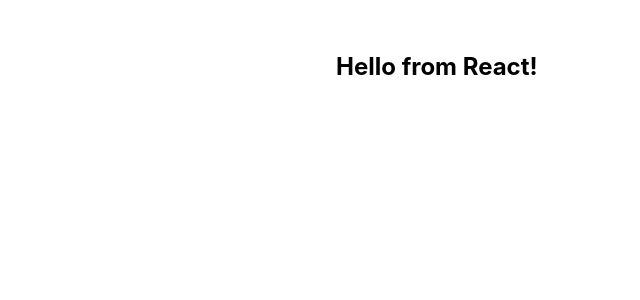
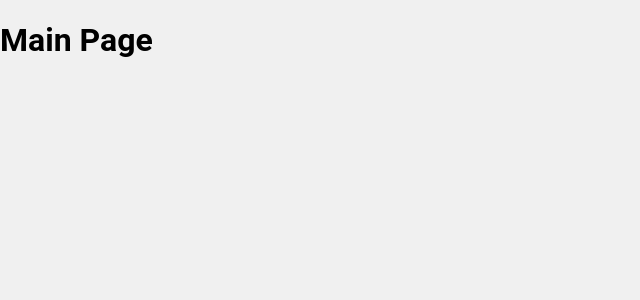
Before and after one commit to enVId-tech/DB-Reader-Electron-App, a React (Vite) app: page / in a window 1280 px wide. Shown: the top 300 px of the page, without its empty margins (0-640 px from the left). Built offline with nearby package versions, Linux system fonts and the light colour scheme.

Commit message:
feat(global): work on adding components to desktop app
Worked on adding React components to main page to render on desktop app

```diff
--- a/index.html
+++ b/index.html
@@ -2,12 +2,9 @@
 <html>
   <head>
     <meta charset="UTF-8" />
-    <title>Hello World!</title>
-
+    <title>Database Reader</title>
   </head>
   <body>
-    <h1>💖 Hello World!</h1>
-    <p>Welcome to your Electron application.</p>
     <script type="module" src="/src/renderer.ts"></script>
   </body>
 </html>
--- a/src/app.tsx
+++ b/src/app.tsx
@@ -1,4 +1,5 @@
-import { createRoot } from 'react-dom/client';
+import {createRoot, Root} from 'react-dom/client';
+import Main from "./pages/Main";
 
-const root = createRoot(document.body);
-root.render(<h2>Hello from React!</h2>);
+const root: Root = createRoot(document.body);
+root.render(<Main/>);
--- a/src/index.css
+++ /dev/null
@@ -1,7 +0,0 @@
-body {
-  font-family: -apple-system, BlinkMacSystemFont, 'Segoe UI', Roboto, Helvetica,
-    Arial, sans-serif;
-  margin: auto;
-  max-width: 38rem;
-  padding: 2rem;
-}
--- /dev/null
+++ b/src/pages/Main.tsx
@@ -0,0 +1,35 @@
+import React from "react";
+import './main.scss';
+
+const Main = (): React.JSX.Element => {
+    const [pageState, setPageState] = React.useState<string>("");
+
+    React.useEffect(() => {
+        setPageState("Main");
+    }, []);
+
+    return (
+        <>
+            <div className={"main"}>
+                {
+                    pageState === "Main" ? (
+                        <div className={"main-content"}>
+                            <div className={"left-nav"}>
+
+                            </div>
+                            <div className={"right-content"}>
+                                <h1 className={"main-content-title"}>Main Page</h1>
+                            </div>
+                        </div>
+                    ) : (
+                        <div className={"main-content"}>
+                            <h1 className={"main-content-title"}>Loading...</h1>
+                        </div>
+                    )
+                }
+            </div>
+        </>
+    );
+}
+
+export default Main;
--- /dev/null
+++ b/src/pages/main.scss
@@ -0,0 +1,8 @@
+body {
+  background-color: #f0f0f0;
+  font-family: 'Roboto', sans-serif;
+  margin: 0;
+  padding: 0;
+  font-size: 16px;
+  display: flex;
+}
--- a/tsconfig.json
+++ b/tsconfig.json
@@ -9,8 +9,10 @@
     "sourceMap": true,
     "baseUrl": ".",
     "outDir": "dist",
-    "moduleResolution": "node",
+    "moduleResolution": "bundler",
     "resolveJsonModule": true,
+    "allowImportingTsExtensions": true,
+    "noEmit": true,
     "jsx": "react-jsx"
   }
 }
```
Also changed, not shown: package.json (+3 -6 lines), src/renderer.ts (+0 -1 lines), src/RenderPages.tsx (deleted), src/pages/Home.tsx (deleted), 2 other files (tests, documents, lock files or other folders).
